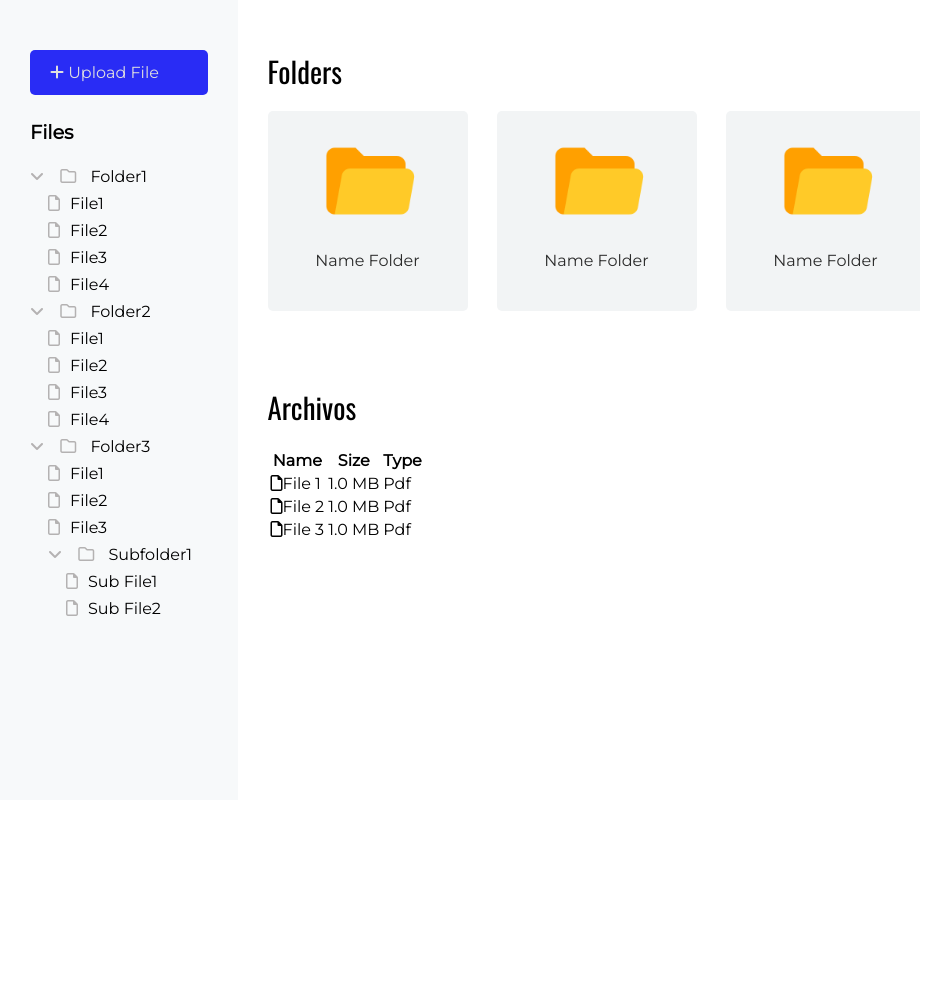
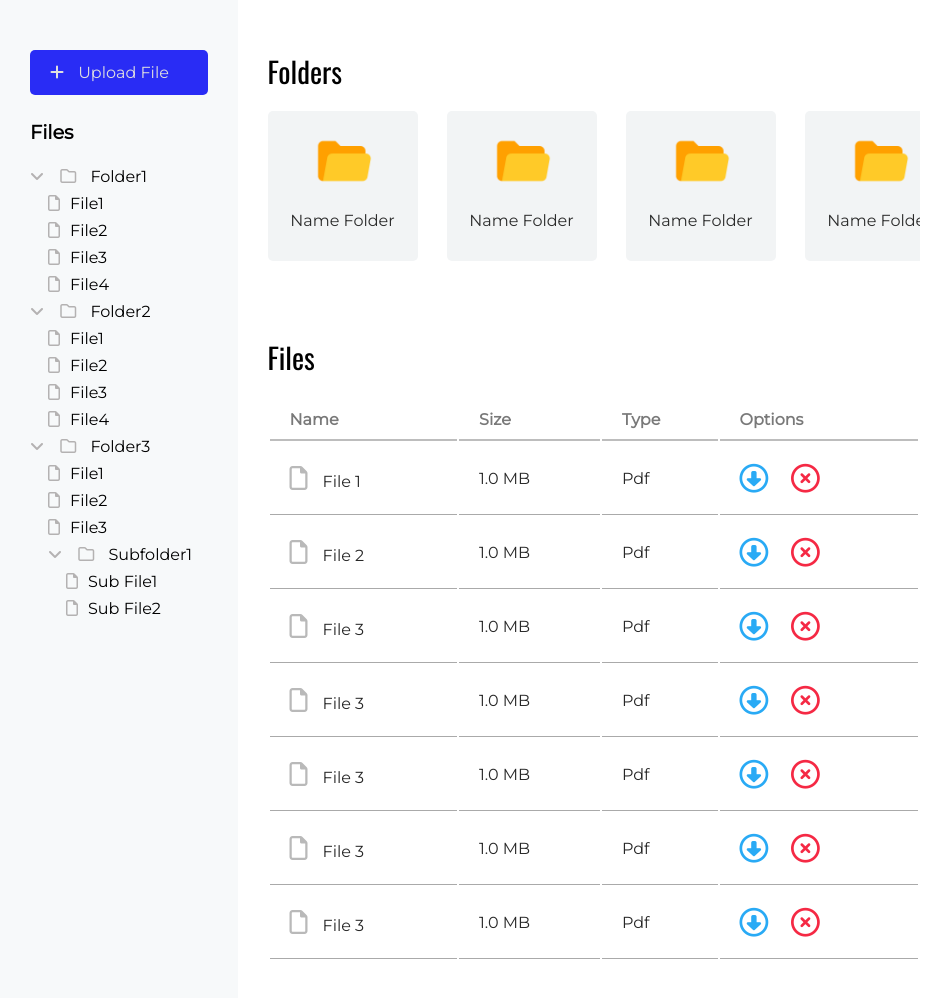
Before and after one commit to jedel1043/Practica1Aplicaciones, an Electron app: page client/index.html in a window 950 px wide. Before the commit the page ends 800 px from the top, so only its background shows below. Drawn offline with nearby package versions, Linux system fonts and the light colour scheme.

Commit message:
Se agergan botons para descarga y eliminar

```diff
--- a/client/css/style.css
+++ b/client/css/style.css
@@ -20,31 +20,46 @@ ul, li{
 table{
     border: none;
 }
+button.btn{
+    appearance: none;
+    background-color: #fff;
+    color: #000;
+    border: none;
+}
+
 /* Menu Principal */
 body{
     display: flex;
     flex-direction: row;
     margin: 0;
-    height: 100vh;
+    height: 100%;
+    width: 100%;
 }
 aside.left-menu{
     background-color: rgb(247, 249, 250);
     width: 25vw;
-    height: 100vh;
-    flex: 3;
+    /* height: 100%; */
     box-sizing: border-box;
     padding: 50px 30px;
 }
 
-.left-menu a#add-File {
+.left-menu a.main-icon {
     width: 100%;
     display: block;
     box-sizing: border-box;
     padding:  13px 20px;
-    background-color: #292cf5;
     border-radius: 5px;
     color: rgb(223, 223, 223);
     margin-bottom: 25px;
+}
+.left-menu a.main-icon > i{
+    margin-right: 10px;
+}
+.left-menu a.main-icon#upload{
+    background-color: #292cf5;
+}
+.left-menu a.main-icon#home{
+    background-color: #7729f5;
 }
 
 .left-menu #all-folders p.main-title{
@@ -73,7 +88,6 @@ aside.left-menu{
 main.main-content{
     background-color: rgb(255, 255, 255);
     width: 75vw;
-    height: 100vh;
     box-sizing: border-box;
     padding: 50px 30px;
 }
@@ -85,54 +99,63 @@ main.main-content h1{
 
 .main-content #content-folders{
     width: auto;
-    height: 200px;
+    height: 150px;
     margin-bottom: 50px;
     white-space: nowrap;
     overflow-y: hidden;
     overflow-x: auto;
     padding-bottom: 25px;
 }
-#content-folders .element-folder{
+.main-content #content-folders .element-folder{
     display: inline-block;
     height: 100%;
-    width: 200px;
+    width: 150px;
     background-color: rgb(242, 244, 245);
     text-align: center;
     margin-right: 25px;
     border-radius: 5px;
     color: rgb(43, 43, 43);
 }
-#content-folders .element-folder img{
-    width: 100px;
+.main-content #content-folders .element-folder img{
+    width: 60px;
     margin-top: 20px;
 }
 
 
-#main-content #content-files,
-#main-content #content-files table{
+.main-content #content-files,
+.main-content #content-files table{
     width: 100%;
     height: 30%;
     text-align: justify;
 }
-#main-content #content-files table thead tr th{
+.main-content #content-files table thead tr th{
     color: rgb(121, 121, 121);
-    padding: 13px 0 13px 20px;
+    padding: 10px 0 10px 20px;
     border-bottom: 2px solid rgb(189, 189, 189);
 }
 
-#main-content #content-files table tbody tr td{
+.main-content #content-files table tbody tr td{
     color: rgb(39, 39, 39);
     padding: 18px 0 18px 20px;
     border-bottom: 1px solid rgb(170, 170, 170);
 
 }
 
-#main-content #content-files table tbody tr td > i{
+.main-content #content-files table tbody tr td > i{
     color: rgb(185, 185, 185);
     font-size: 1.5em;
     margin-right: 15px;
 }
-
+.main-content #content-files table tbody tr td > a.btn{
+    font-size: 1.8em;
+}
+.main-content #content-files table tbody tr td > a.btn.btn-download{
+    color: #29aaf5;
+    margin-right: 15px;
+}
+.main-content #content-files table tbody tr td > a.btn.btn-delete{
+    color: #f52944;
+}
 main#drag-zone{
     background-color: rgb(170, 170, 170);
 }
--- a/client/index.html
+++ b/client/index.html
@@ -17,7 +17,7 @@
   <body>
     <!-- Menu Principal -->
     <aside class="left-menu">
-        <a href="upload.html" id="add-File">
+        <a href="upload.html" class="main-icon" id="upload">
           <i class="fas fa-plus"></i>
           Upload File
         </a>
@@ -158,7 +158,7 @@
         </a>
       </div>
 
-      <h1>Archivos</h1>
+      <h1>Files</h1>
       <div id="content-files" class="container-scroll">
         <table>
           <thead>
@@ -166,6 +166,7 @@
               <th>Name</th>
               <th>Size</th>
               <th>Type</th>
+              <th>Options</th>
             </tr>
           </thead>
           <tbody>
@@ -173,16 +174,92 @@
               <td><i class="element-icon far fa-file"></i>File 1</td>
               <td>1.0 MB</td>
               <td>Pdf</td>
+              <td>
+                <a href="#" class="btn btn-download">
+                  <i class="far fa-arrow-alt-circle-down"></i>
+                </a>
+                <a href="#"  class="btn btn-delete">
+                  <i class="far fa-times-circle"></i>
+                </a>
+              </td>
             </tr>
             <tr>
               <td><i class="element-icon far fa-file"></i>File 2</td>
               <td>1.0 MB</td>
               <td>Pdf</td>
+              <td>
+                <a href="#" class="btn btn-download">
+                  <i class="far fa-arrow-alt-circle-down"></i>
+                </a>
+                <a href="#"  class="btn btn-delete">
+                  <i class="far fa-times-circle"></i>
+                </a>
+              </td>
             </tr>
             <tr>
               <td><i class="element-icon far fa-file"></i>File 3</td>
               <td>1.0 MB</td>
               <td>Pdf</td>
+              <td>
+                <a href="#" class="btn btn-download">
+                  <i class="far fa-arrow-alt-circle-down"></i>
+                </a>
+                <a href="#"  class="btn btn-delete">
+                  <i class="far fa-times-circle"></i>
+                </a>
+              </td>
+            </tr>
+            <tr>
+              <td><i class="element-icon far fa-file"></i>File 3</td>
+              <td>1.0 MB</td>
+              <td>Pdf</td>
+              <td>
+                <a href="#" class="btn btn-download">
+                  <i class="far fa-arrow-alt-circle-down"></i>
+                </a>
+                <a href="#"  class="btn btn-delete">
+                  <i class="far fa-times-circle"></i>
+                </a>
+              </td>
+            </tr>
+            <tr>
+              <td><i class="element-icon far fa-file"></i>File 3</td>
+              <td>1.0 MB</td>
+              <td>Pdf</td>
+              <td>
+                <a href="#" class="btn btn-download">
+                  <i class="far fa-arrow-alt-circle-down"></i>
+                </a>
+                <a href="#"  class="btn btn-delete">
+                  <i class="far fa-times-circle"></i>
+                </a>
+              </td>
+            </tr>
+            <tr>
+              <td><i class="element-icon far fa-file"></i>File 3</td>
+              <td>1.0 MB</td>
+              <td>Pdf</td>
+              <td>
+                <a href="#" class="btn btn-download">
+                  <i class="far fa-arrow-alt-circle-down"></i>
+                </a>
+                <a href="#"  class="btn btn-delete">
+                  <i class="far fa-times-circle"></i>
+                </a>
+              </td>
+            </tr>
+            <tr>
+              <td><i class="element-icon far fa-file"></i>File 3</td>
+              <td>1.0 MB</td>
+              <td>Pdf</td>
+              <td>
+                <a href="#" class="btn btn-download">
+                  <i class="far fa-arrow-alt-circle-down"></i>
+                </a>
+                <a href="#"  class="btn btn-delete">
+                  <i class="far fa-times-circle"></i>
+                </a>
+              </td>
             </tr>
           </tbody>
         </table>
```
